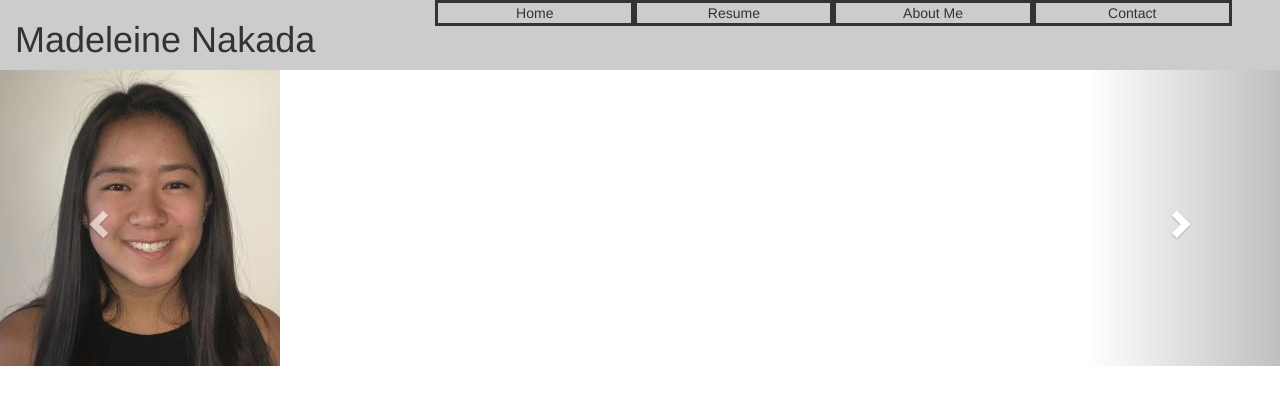
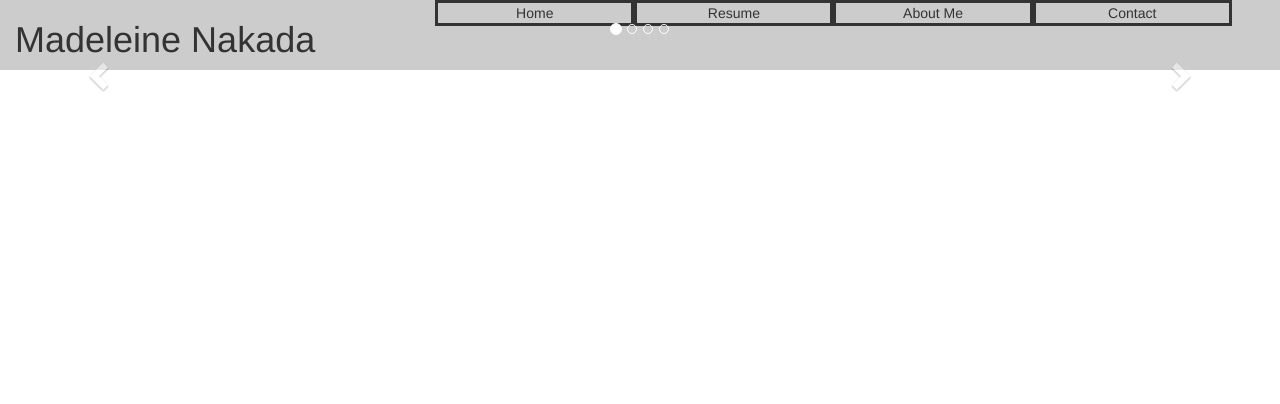
Before and after one commit to MadeleineNakada/MadeleineNakada.github.io, a plain HTML site: page index.html in a window 1280 px wide. Drawn offline with nearby package versions, Linux system fonts and the light colour scheme.

Commit message:
Removing pics for now

```diff
--- a/index.html
+++ b/index.html
@@ -36,19 +36,15 @@
                 <!-- Wrapper for slides -->
                 <div class="carousel-inner" role="listbox">
                     <div class="item active">
-                        <img src="images/headshot1.jpeg" alt="Chania">
                     </div>
 
                     <div class="item">
-                        <img src="images/headshot1.jpeg" alt="Chania">
                     </div>
 
                     <div class="item">
-                        <img src="images/headshot1.jpeg" alt="Flower">
                     </div>
 
                     <div class="item">
-                        <img src="images/headshot1.jpeg" alt="Flower">
                     </div>
                 </div>
 
```
